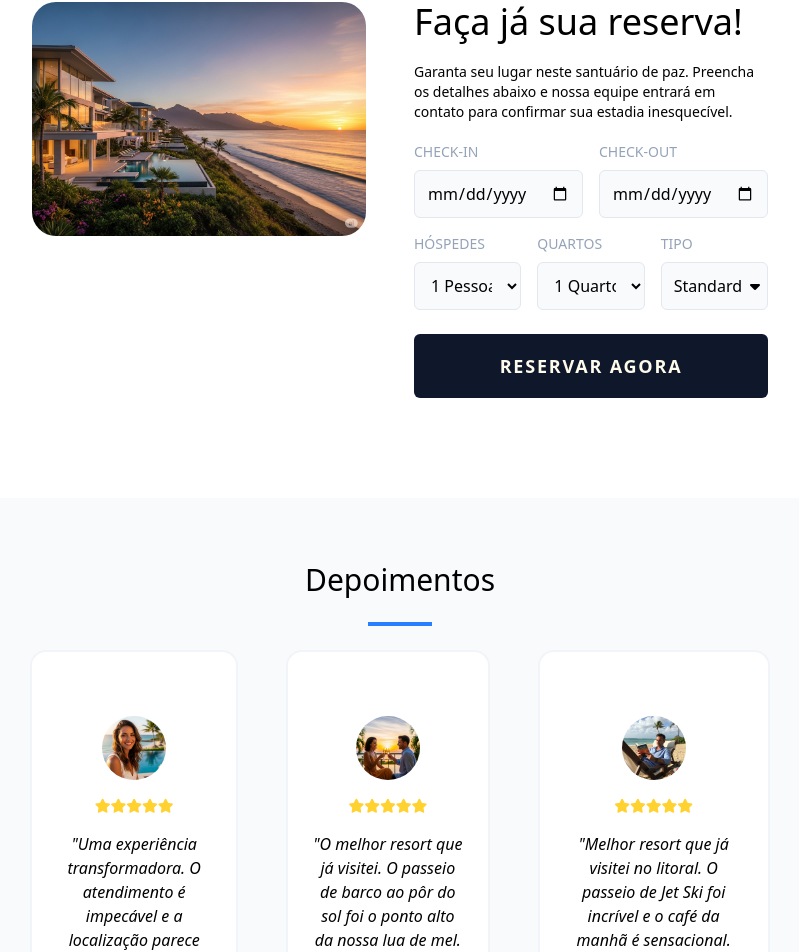
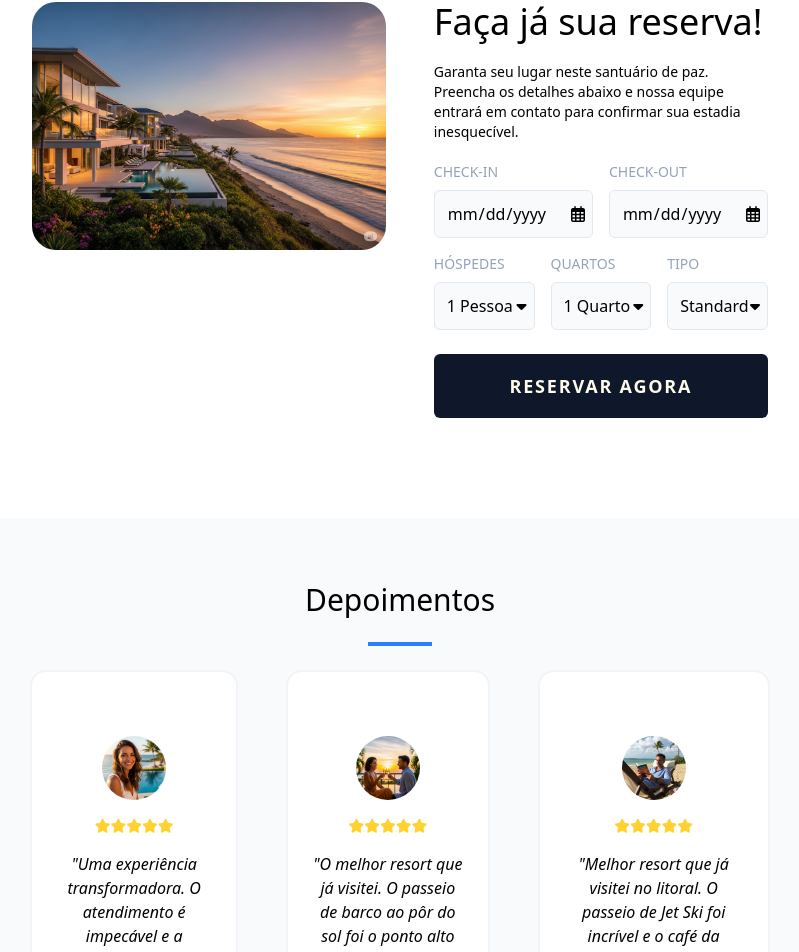
Before and after one commit to julianarocumback/aqua, a React (Vite) app: page / in a window 1280 px wide. Shown: the part 3296-4248 px from the top of the page, without its empty margins (240-1039 px from the left). Built offline with nearby package versions, Linux system fonts and the light colour scheme.

Commit message:
Arrumando o calendário do input

```diff
--- a/src/components/reserve/Reserve.jsx
+++ b/src/components/reserve/Reserve.jsx
@@ -15,11 +15,22 @@ export default function Reserve() {
                         <div className=' flex flex-col lg:flex-row justify-baseline gap-4 w-full'>
                             <div className='flex flex-col gap-2 w-full'>
                                 <span className='font-medium text-sm text-[#94a3b8]'>CHECK-IN</span>
-                                <input placeholder='dd/mm/aaaa' className='border font-medium rounded-md h-12 w-full px-3 bg-[#f8fafc] border-[#e2e8f0] before:content-[attr(placeholder)] before-absolute before:left-3 invalid:text-transparent focus:before:content-none sm:before:content-none' type="date"/>
+                                <div className='flex relative'>
+                                    <input placeholder='dd/mm/aaaa' className='border font-medium rounded-md h-12 w-full px-3 bg-[#f8fafc] border-[#e2e8f0] before:content-[attr(placeholder)] before-absolute before:left-3 invalid:text-transparent focus:before:content-none sm:before:content-none [&::-webkit-calendar-picker-indicator]:hidden' type="date"/>
+                                    <div className='absolute right-2 top-3 pointer-events-none'>
+                                        <i class="fa-regular fa-calendar-days"></i>
+                                    </div>
+                                </div>
                             </div>
                             <div className='flex flex-col gap-2 w-full'>
                                 <span className='font-medium text-sm text-[#94a3b8]'>CHECK-OUT</span>
-                                <input placeholder='dd/mm/aaaa' className='border font-medium rounded-md h-12 w-full px-3 bg-[#f8fafc] border-[#e2e8f0] before:content-[attr(placeholder)] before-absolute before:left-3 invalid:text-transparent focus:before:content-none sm:before:content-none' type="date"/>
+
+                                <div className='flex relative'>
+                                    <input placeholder='dd/mm/aaaa' className='border font-medium rounded-md h-12 w-full px-3 bg-[#f8fafc] border-[#e2e8f0] before:content-[attr(placeholder)] before-absolute before:left-3 invalid:text-transparent focus:before:content-none sm:before:content-none [&::-webkit-calendar-picker-indicator]:hidden' type="date"/>
+                                    <div className='absolute right-2 top-3 pointer-events-none'>
+                                        <i class="fa-regular fa-calendar-days"></i>
+                                    </div>
+                                </div>
                             </div>
 
 
@@ -28,20 +39,31 @@ export default function Reserve() {
                         <div className='flex flex-col lg:flex-row gap-4'>
                             <div className='flex flex-col gap-2 w-full'>
                                 <span className='font-medium text-sm text-[#94a3b8]'>HÓSPEDES</span>
-                                <select className='border font-medium rounded-md h-12 w-full px-3 bg-[#f8fafc] border-[#e2e8f0]'>
+                                <div className='flex relative'>
+                                    <select className='border font-medium rounded-md h-12 w-full px-3 bg-[#f8fafc] border-[#e2e8f0] appearance-none'>
                                         <option value="">1 Pessoa</option>
                                         <option value="">2 Pessoas</option>
                                         <option value="">3 Pessoas</option>
                                         <option value="">4+ Pessoas</option>
                                     </select>
+                                    <div className='absolute right-2 top-3 pointer-events-none'>
+                                        <i class="fa-solid fa-caret-down"></i>
+                                    </div>
+
+                                </div>
                             </div>
                             <div className='flex flex-col gap-2 w-full'>
                                 <span className='font-medium text-sm text-[#94a3b8]'>QUARTOS</span>
-                                <select className='border font-medium rounded-md h-12 w-full px-3 bg-[#f8fafc] border-[#e2e8f0]'>
+                                <div className='flex relative'>
+                                    <select className='border font-medium rounded-md h-12 w-full px-3 bg-[#f8fafc] border-[#e2e8f0] appearance-none'>
                                         <option value="">1 Quarto</option>
                                         <option value="">2 Quartos</option>
                                         <option value="">Suíte Master</option>
                                     </select>
+                                    <div className='absolute right-2 top-3 pointer-events-none'>
+                                        <i class="fa-solid fa-caret-down"></i>
+                                    </div>
+                                </div>
                             </div>
                             <div className='flex flex-col gap-2 w-full'>
                                 <span className='font-medium text-sm text-[#94a3b8]'>TIPO</span>
@@ -53,7 +75,6 @@ export default function Reserve() {
                                     </select>
                                     <div className='absolute right-2 top-3 pointer-events-none'>
                                         <i class="fa-solid fa-caret-down"></i>
-
                                     </div>
                                 </div>
                             </div>
```
Lines whose indentation alone changed are shown as unchanged.
